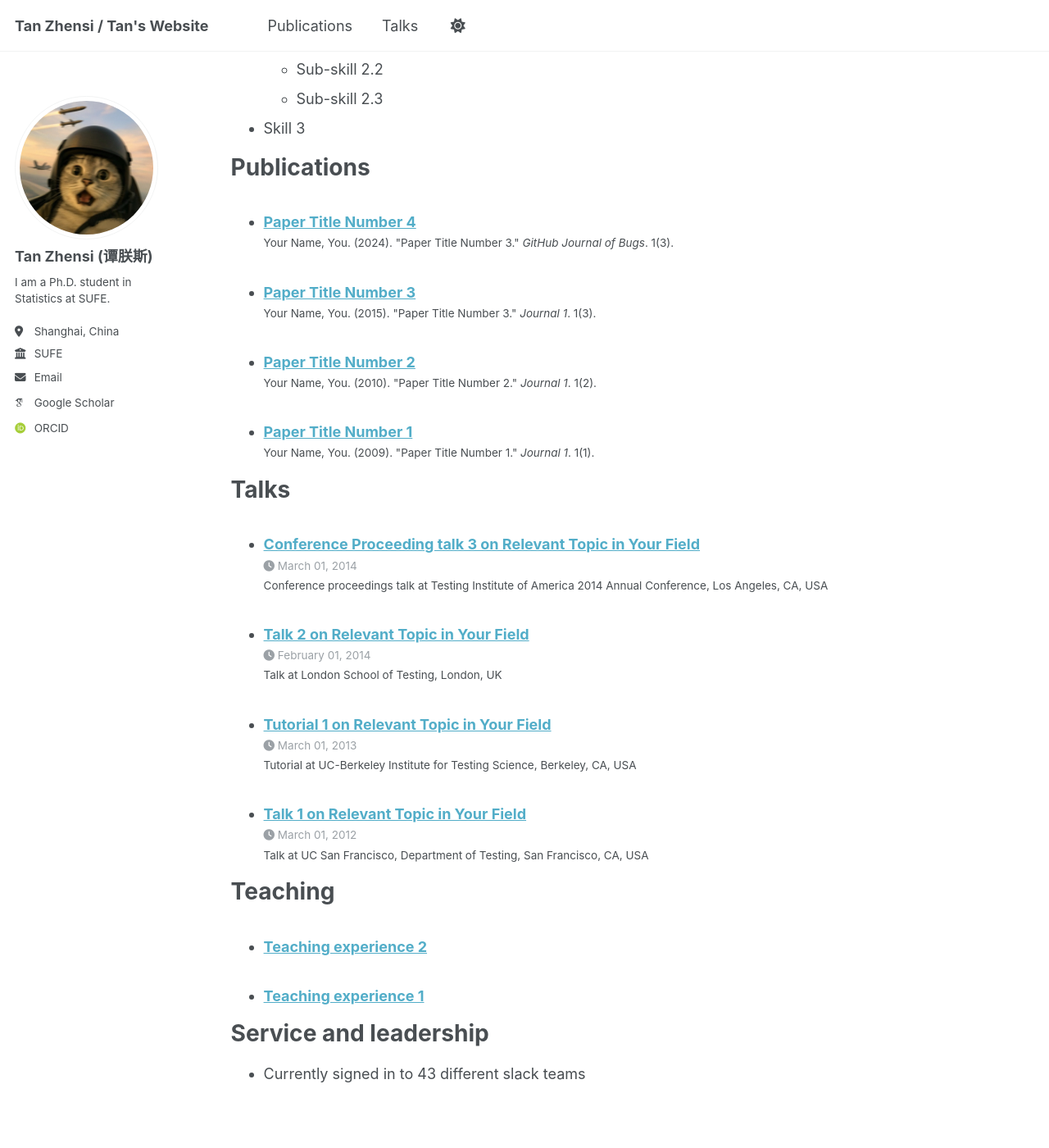
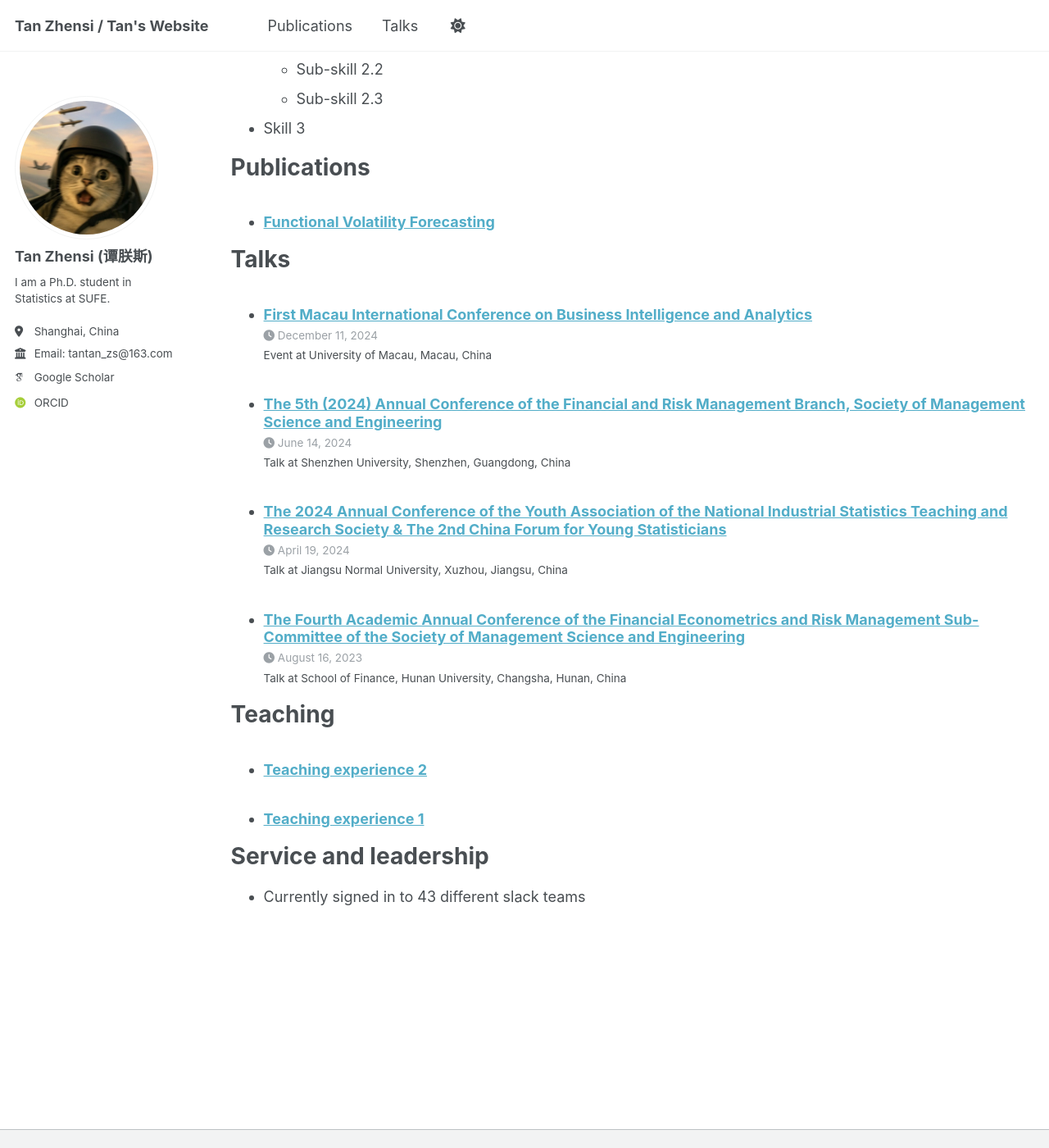
Before and after one commit to TanTzs/TanTzs.github.io, a Jekyll site: the page built from _pages/cv.md, in a window 1280 px wide and 1400 px high, scrolled down 892 px. Shown: the whole window at 82% size. Built offline with Jekyll 4.4.1, drawn with Linux system fonts in a browser that asks for light colours; some web fonts are replaced.

Commit message:
增加了论文和Talks

```diff
--- a/_config.yml
+++ b/_config.yml
@@ -27,9 +27,9 @@ author:
   pronouns         : # example: "she/her"
   bio              : "I am a Ph.D. student in Statistics at SUFE."
   location         : "Shanghai, China"
-  employer         : "SUFE"
+  employer         : "Email: tantan_zs@163.com"
   uri              : # URL
-  email            : "tantan_zs@163.com"
+  email            : # "tantan_zs@163.com"
 
   # Academic websites
   academia         : # URL
--- a/_publications/2009-10-01-paper-title-number-1.md
+++ /dev/null
@@ -1,14 +0,0 @@
----
-title: "Paper Title Number 1"
-collection: publications
-category: manuscripts
-permalink: /publication/2009-10-01-paper-title-number-1
-excerpt: 'This paper is about the number 1. The number 2 is left for future work.'
-date: 2009-10-01
-venue: 'Journal 1'
-slidesurl: 'http://academicpages.github.io/files/slides1.pdf'
-paperurl: 'http://academicpages.github.io/files/paper1.pdf'
-bibtexurl: 'http://academicpages.github.io/files/bibtex1.bib'
-citation: 'Your Name, You. (2009). &quot;Paper Title Number 1.&quot; <i>Journal 1</i>. 1(1).'
----
-The contents above will be part of a list of publications, if the user clicks the link for the publication than the contents of section will be rendered as a full page, allowing you to provide more information about the paper for the reader. When publications are displayed as a single page, the contents of the above "citation" field will automatically be included below this section in a smaller font.
--- a/_publications/2010-10-01-paper-title-number-2.md
+++ /dev/null
@@ -1,14 +0,0 @@
----
-title: "Paper Title Number 2"
-collection: publications
-category: manuscripts
-permalink: /publication/2010-10-01-paper-title-number-2
-excerpt: 'This paper is about the number 2. The number 3 is left for future work.'
-date: 2010-10-01
-venue: 'Journal 1'
-slidesurl: 'http://academicpages.github.io/files/slides2.pdf'
-paperurl: 'http://academicpages.github.io/files/paper2.pdf'
-citation: 'Your Name, You. (2010). &quot;Paper Title Number 2.&quot; <i>Journal 1</i>. 1(2).'
----
-
-The contents above will be part of a list of publications, if the user clicks the link for the publication than the contents of section will be rendered as a full page, allowing you to provide more information about the paper for the reader. When publications are displayed as a single page, the contents of the above "citation" field will automatically be included below this section in a smaller font.
--- a/_publications/2015-10-01-paper-title-number-3.md
+++ /dev/null
@@ -1,14 +0,0 @@
----
-title: "Paper Title Number 3"
-collection: publications
-category: manuscripts
-permalink: /publication/2015-10-01-paper-title-number-3
-excerpt: 'This paper is about the number 3. The number 4 is left for future work.'
-date: 2015-10-01
-venue: 'Journal 1'
-slidesurl: 'http://academicpages.github.io/files/slides3.pdf'
-paperurl: 'http://academicpages.github.io/files/paper3.pdf'
-citation: 'Your Name, You. (2015). &quot;Paper Title Number 3.&quot; <i>Journal 1</i>. 1(3).'
----
-
-The contents above will be part of a list of publications, if the user clicks the link for the publication than the contents of section will be rendered as a full page, allowing you to provide more information about the paper for the reader. When publications are displayed as a single page, the contents of the above "citation" field will automatically be included below this section in a smaller font.
--- a/_publications/2024-02-17-paper-title-number-4.md
+++ /dev/null
@@ -1,13 +0,0 @@
----
-title: "Paper Title Number 4"
-collection: publications
-category: conferences
-permalink: /publication/2024-02-17-paper-title-number-4
-excerpt: 'This paper is about fixing template issue #693.'
-date: 2024-02-17
-venue: 'GitHub Journal of Bugs'
-paperurl: 'http://academicpages.github.io/files/paper3.pdf'
-citation: 'Your Name, You. (2024). &quot;Paper Title Number 3.&quot; <i>GitHub Journal of Bugs</i>. 1(3).'
----
-
-The contents above will be part of a list of publications, if the user clicks the link for the publication than the contents of section will be rendered as a full page, allowing you to provide more information about the paper for the reader. When publications are displayed as a single page, the contents of the above "citation" field will automatically be included below this section in a smaller font.
--- /dev/null
+++ b/_publications/2024-06-17-paper-Journal of Forecasting.md
@@ -0,0 +1,13 @@
+---
+title: "Functional Volatility Forecasting"
+collection: publications
+category: Journal article
+permalink: /publication/2024-06-17-paper-Journal of Forecasting
+excerpt: 'We propose a volatility forecasting method based on functional time series. Asymptotic theory related to the estimation of latent volatility curves via functional principal analysis is formally established, laying a solid theoretical foundation of the proposed forecasting method. And the proposed functional approach fully exploits the rich intraday information and hence leads to more accurate volatility forecasts.'
+date: 2024-12-01
+venue: 'Journal of Forecasting'
+# slidesurl: 'http://academicpages.github.io/files/slides1.pdf'
+paperurl: 'http://academicpages.github.io/files/paper1.pdf'
+# bibtexurl: 'http://academicpages.github.io/files/bibtex1.bib'
+# citation: 'Your Name, You. (2009). &quot;Paper Title Number 1.&quot; <i>Journal 1</i>. 1(1).'
+---
--- a/_talks/2012-03-01-talk-1.md
+++ /dev/null
@@ -1,11 +0,0 @@
----
-title: "Talk 1 on Relevant Topic in Your Field"
-collection: talks
-type: "Talk"
-permalink: /talks/2012-03-01-talk-1
-venue: "UC San Francisco, Department of Testing"
-date: 2012-03-01
-location: "San Francisco, CA, USA"
----
-
-This is a description of your talk, which is a markdown file that can be all markdown-ified like any other post. Yay markdown!
--- a/_talks/2013-03-01-tutorial-1.md
+++ /dev/null
@@ -1,13 +0,0 @@
----
-title: "Tutorial 1 on Relevant Topic in Your Field"
-collection: talks
-type: "Tutorial"
-permalink: /talks/2013-03-01-tutorial-1
-venue: "UC-Berkeley Institute for Testing Science"
-date: 2013-03-01
-location: "Berkeley, CA, USA"
----
-
-[More information here](http://exampleurl.com)
-
-This is a description of your tutorial, note the different field in type. This is a markdown files that can be all markdown-ified like any other post. Yay markdown!
--- a/_talks/2014-02-01-talk-2.md
+++ /dev/null
@@ -1,13 +0,0 @@
----
-title: "Talk 2 on Relevant Topic in Your Field"
-collection: talks
-type: "Talk"
-permalink: /talks/2014-02-01-talk-2
-venue: "London School of Testing"
-date: 2014-02-01
-location: "London, UK"
----
-
-[More information here](http://example2.com)
-
-This is a description of your talk, which is a markdown files that can be all markdown-ified like any other post. Yay markdown!
--- a/_talks/2014-03-01-talk-3.md
+++ /dev/null
@@ -1,11 +0,0 @@
----
-title: "Conference Proceeding talk 3 on Relevant Topic in Your Field"
-collection: talks
-type: "Conference proceedings talk"
-permalink: /talks/2014-03-01-talk-3
-venue: "Testing Institute of America 2014 Annual Conference"
-date: 2014-03-01
-location: "Los Angeles, CA, USA"
----
-
-This is a description of your conference proceedings talk, note the different field in type. You can put anything in this field.
--- /dev/null
+++ b/_talks/2023-08-16-talk-1.md
@@ -0,0 +1,9 @@
+---
+title: "The Fourth Academic Annual Conference of the Financial Econometrics and Risk Management Sub-Committee of the Society of Management Science and Engineering"
+collection: talks
+type: "Talk"
+permalink: /talks/2023-08-16-talk-1
+venue: "School of Finance, Hunan University"
+date: 2023-08-16
+location: "Changsha, Hunan, China"
+---
--- /dev/null
+++ b/_talks/2024-04-19-jiangsu-normal.md
@@ -0,0 +1,9 @@
+---
+title: "The 2024 Annual Conference of the Youth Association of the National Industrial Statistics Teaching and Research Society & The 2nd China Forum for Young Statisticians"
+collection: talks
+type: "Talk"
+permalink: /talks/2024-04-19-jiangsu-normal
+venue: "Jiangsu Normal University"
+date: 2024-04-19
+location: "Xuzhou, Jiangsu, China"
+---
--- /dev/null
+++ b/_talks/2024-06-14-shenzhen-university.md
@@ -0,0 +1,9 @@
+---
+title: "The 5th (2024) Annual Conference of the Financial and Risk Management Branch, Society of Management Science and Engineering"
+collection: talks
+type: "Talk"
+permalink: /talks/2024-06-14-shenzhen-university
+venue: "Shenzhen University"
+date: 2024-06-14
+location: "Shenzhen, Guangdong, China"
+---
--- /dev/null
+++ b/_talks/2024-12-11-macau.md
@@ -0,0 +1,11 @@
+---
+title: "First Macau International Conference on Business Intelligence and Analytics"
+collection: participation
+type: "Event"
+permalink: /participation/2024-12-11-macau
+venue: "University of Macau"
+date: 2024-12-11
+location: "Macau, China"
+---
+
+Attended as a participant to explore recent developments.
```
